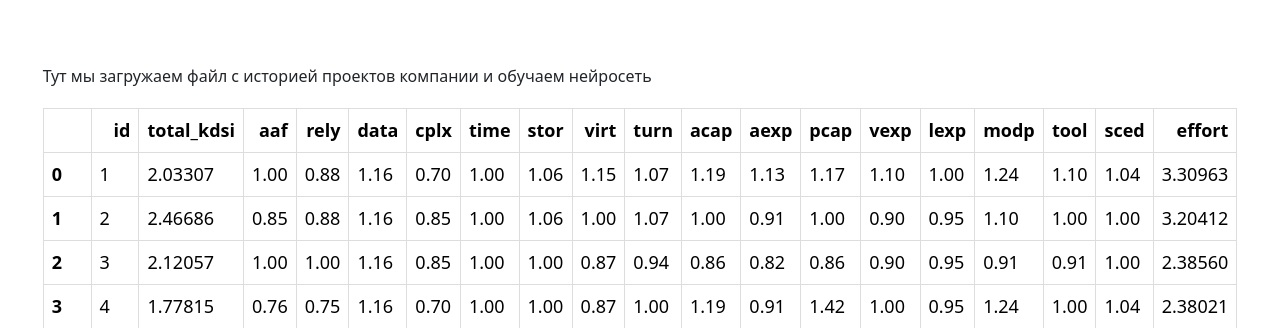
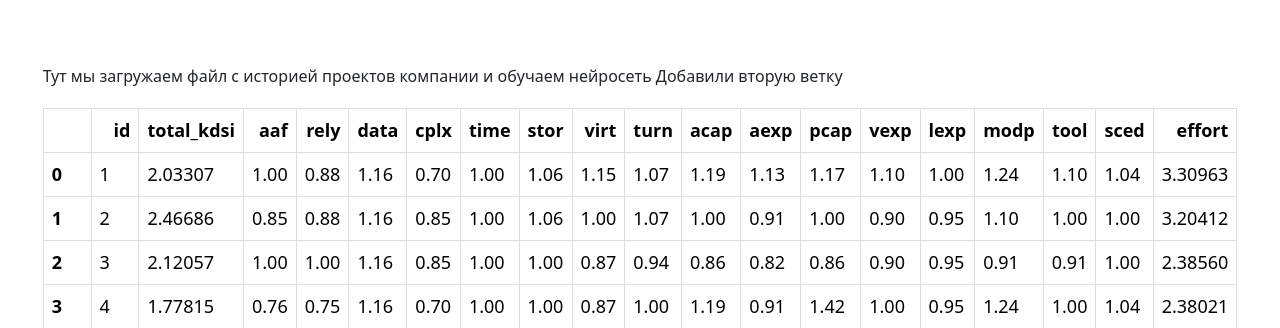
Before and after one commit to Gadzillas/Calculate, a Flask app: page /uploaded_data in a window 1280 px wide. Shown: the part 115-443 px from the top of the page. Run offline with Flask 3, Linux system fonts and the light colour scheme; data comes from the database, SQL or seed files in the repository.

Commit message:
добавил вторую ветку

```diff
--- a/templates/uploaded_data.html
+++ b/templates/uploaded_data.html
@@ -6,5 +6,6 @@
 
 {% block body %}
 Тут мы загружаем файл с историей проектов компании и обучаем нейросеть
+Добавили вторую ветку
 {{varible.to_html(classes="table") | safe}}
 {% endblock %}
```
